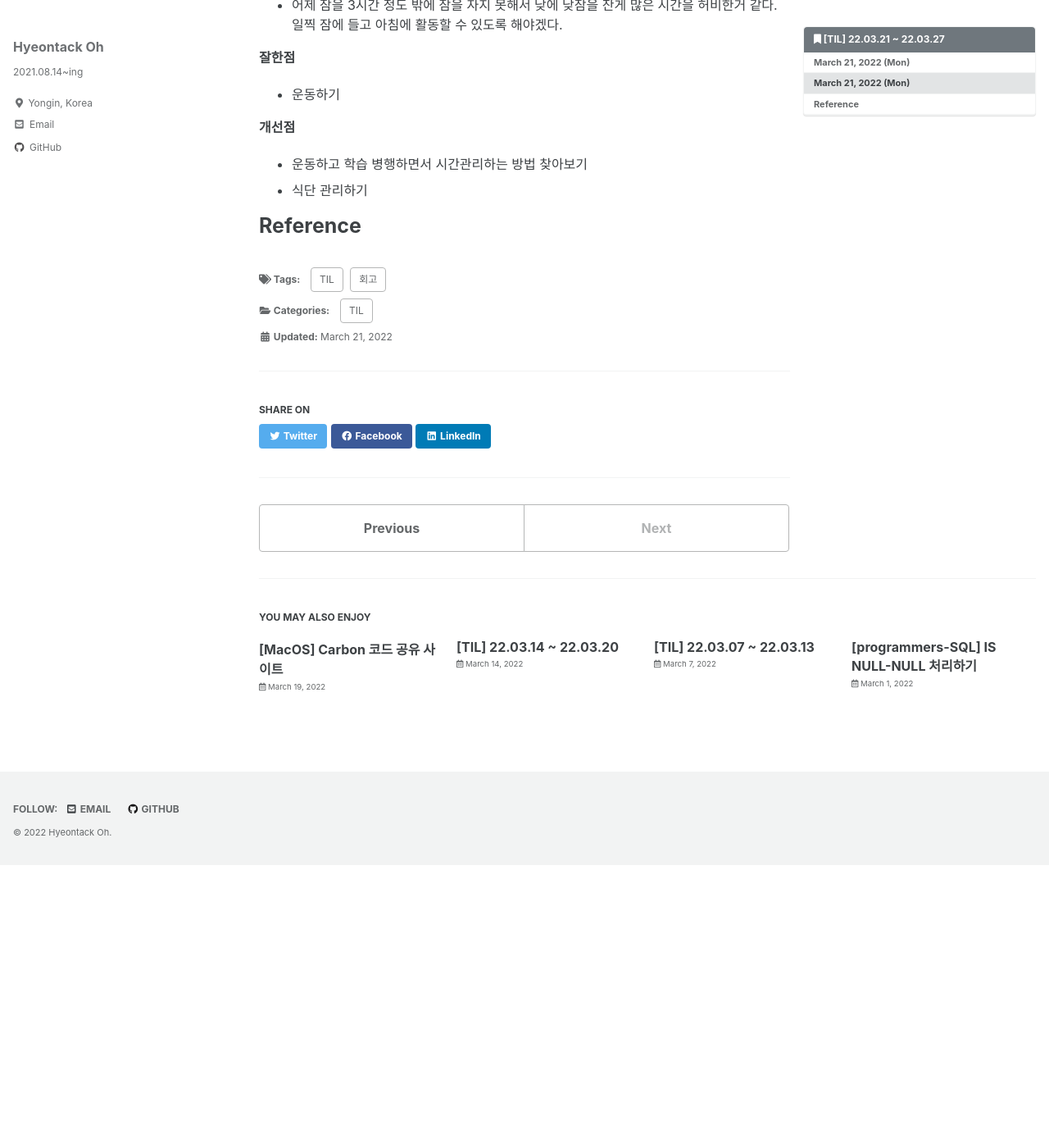
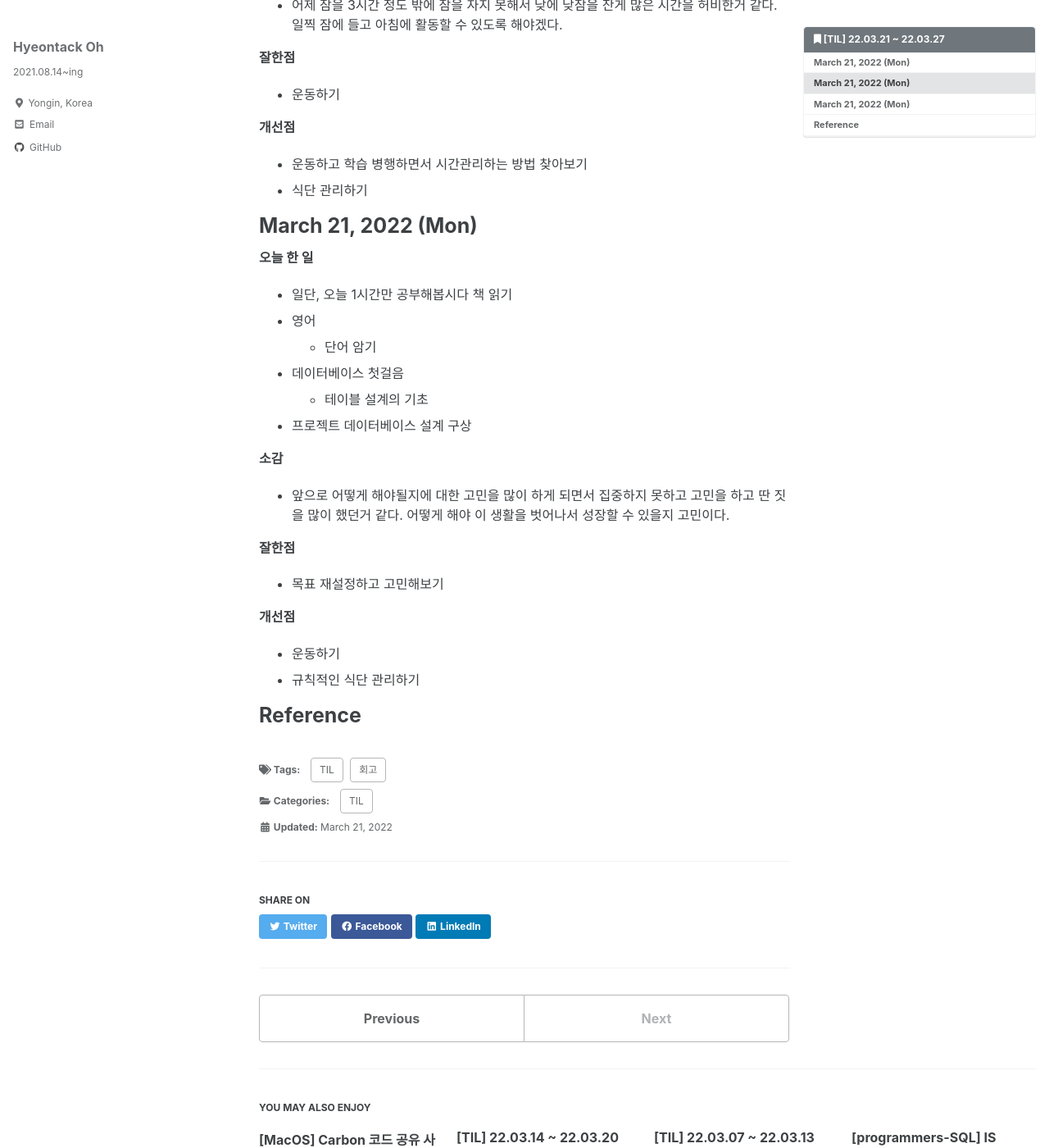
Before and after one commit to hyeontack5/hyeontack5.github.io, a Jekyll site: the page built from _posts/TIL/2022-03-21-[TIL] 22.03.21 ~ 22.03.27.md, in a window 1280 px wide and 1400 px high, scrolled down 1298 px. Shown: the whole window at 82% size. Built offline with Jekyll 4.4.1, drawn with Linux system fonts in a browser that asks for light colours; cached includes are drawn as plain includes; before the commit the page ends 2353 px from its top, so only the background shows below that.

Commit message:
Docs: 22.03.23 회고

```diff
--- a/_posts/TIL/2022-03-21-[TIL] 22.03.21 ~ 22.03.27.md
+++ b/_posts/TIL/2022-03-21-[TIL] 22.03.21 ~ 22.03.27.md
@@ -59,4 +59,25 @@ toc_icon: "bookmark"
 - 운동하고 학습 병행하면서 시간관리하는 방법 찾아보기
 - 식단 관리하기
 
+# March 21, 2022 (Mon)
+
+**오늘 한 일**
+- 일단, 오늘 1시간만 공부해봅시다 책 읽기
+- 영어
+  - 단어 암기
+- 데이터베이스 첫걸음
+  - 테이블 설계의 기초
+- 프로젝트 데이터베이스 설계 구상
+
+**소감**
+- 앞으로 어떻게 해야될지에 대한 고민을 많이 하게 되면서 집중하지 못하고 고민을 하고 딴 짓을 많이 했던거 같다.
+어떻게 해야 이 생활을 벗어나서 성장할 수 있을지 고민이다.
+
+**잘한점**
+- 목표 재설정하고 고민해보기
+
+**개선점**
+- 운동하기
+- 규칙적인 식단 관리하기
+
 # Reference
```
